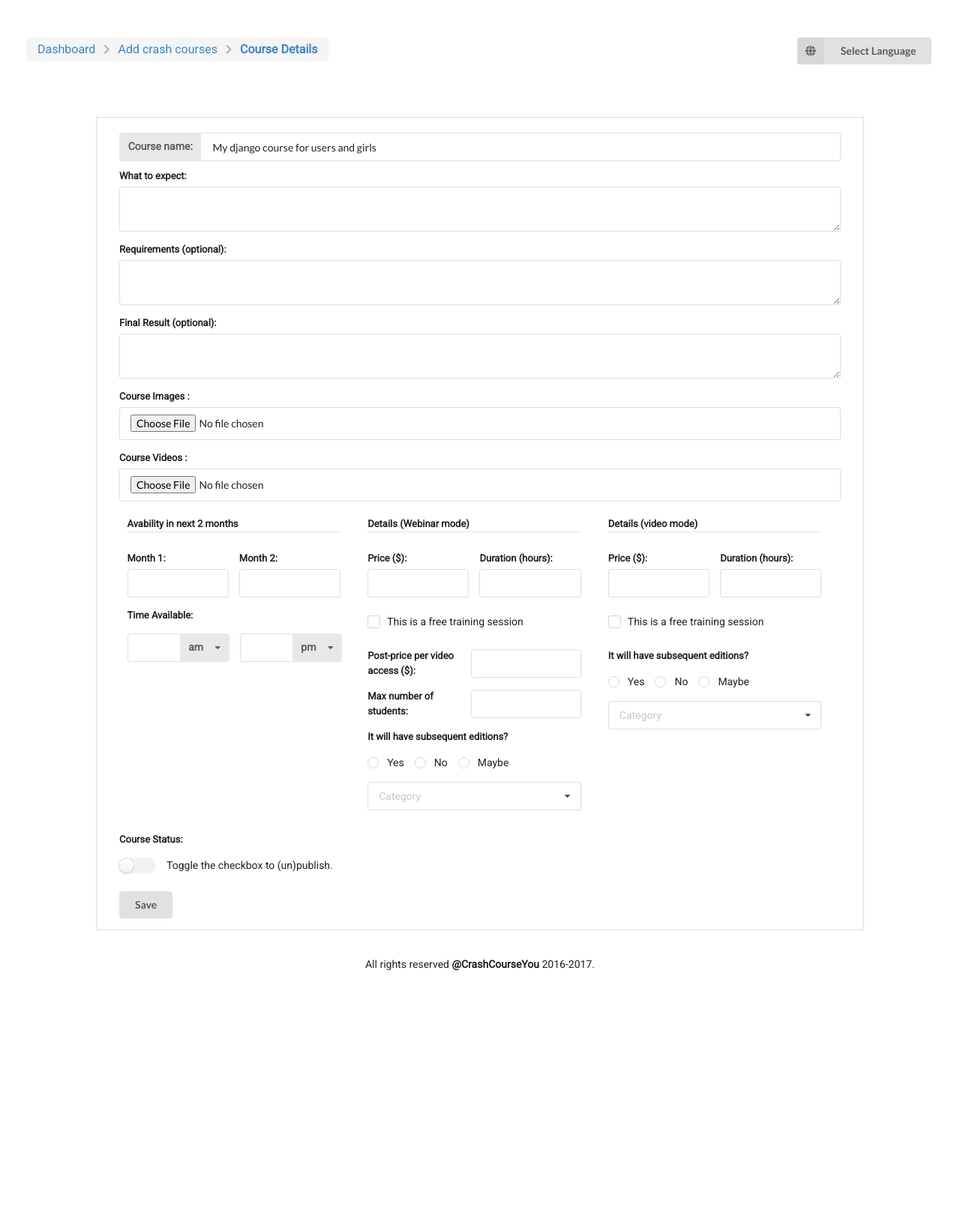
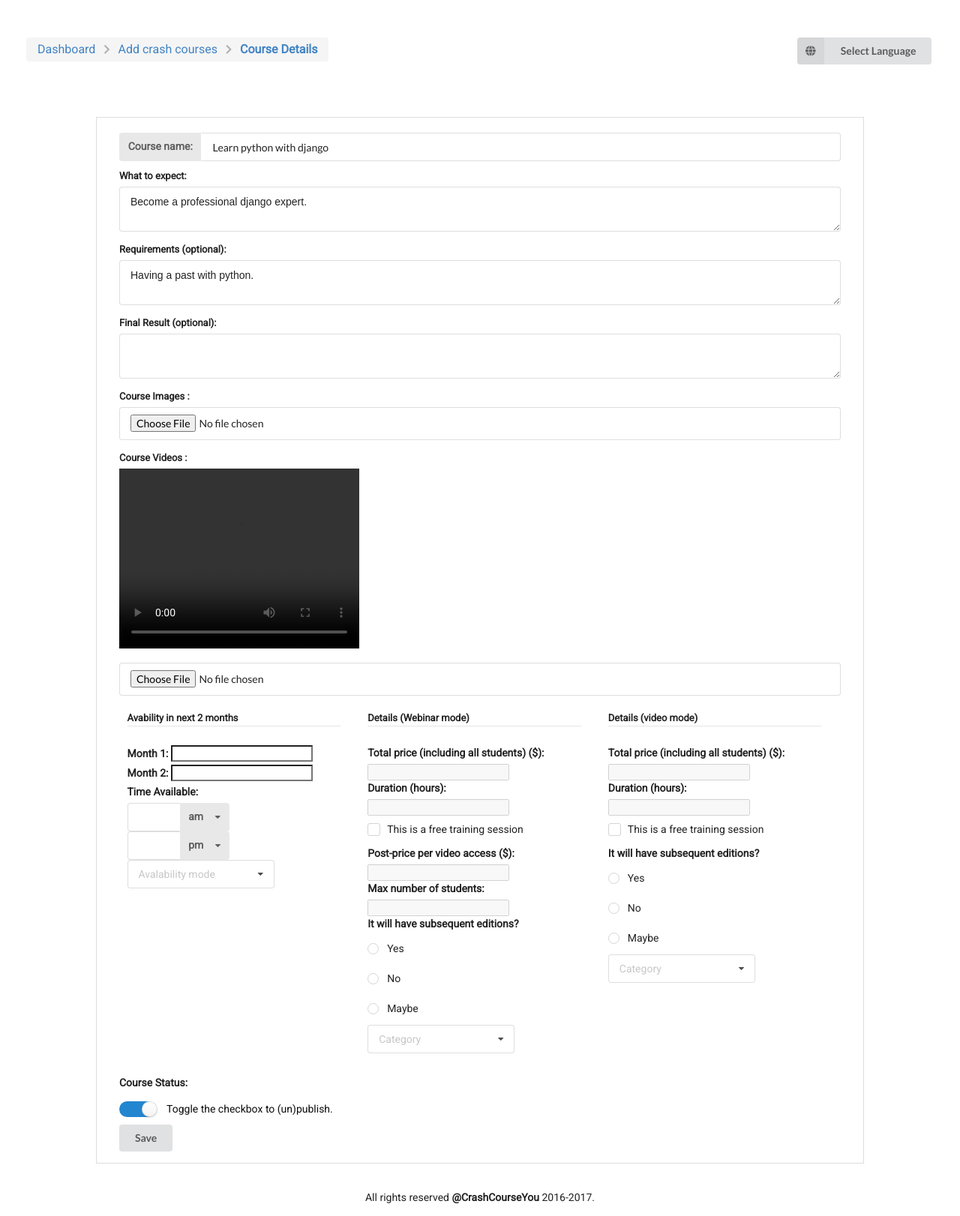
Before and after one commit to MontaGhanmy/ccy-django, a Django app: template createcourse/templates/createcourse/coursedetails.html in a window 1280 px wide. Shown: the whole page at 75% size. Before the commit the page ends 1295 px from the top, so only its background shows below. Run offline with Django 3.2, Linux system fonts and the light colour scheme; the template is opened without the code that fills it: values that come from a table or form of the project are taken from there, others are empty; data comes from the database, SQL or seed files in the repository; some libraries are stand-ins or nearby versions; grey boxes are pictures that could not be loaded.

Commit message:
Removed user type and new stuff

```diff
--- a/createcourse/models.py
+++ b/createcourse/models.py
@@ -1,4 +1,13 @@
 from django.db import models
+
+
+class Images(models.Model):
+	parent_course  = models.CharField(max_length=50)
+	image = models.FileField()
+
+class Videos(models.Model):
+	parent_course  = models.CharField(max_length=50)
+	video = models.FileField()
 
 class Course(models.Model):
 	course_author = models.CharField(max_length=50)
@@ -7,6 +16,8 @@
 	course_expect_desc = models.CharField(max_length=500, null=True, blank=True)
 	course_req_desc = models.CharField(max_length=500, null=True, blank=True)
 	course_result_desc = models.CharField(max_length=500, null=True, blank=True)
+	videos = models.ManyToManyField(Videos)
+
 	# Avability in next 2 months
 	avability_start_date = models.CharField(max_length=500, null=True, blank=True)
 	avability_end_date = models.CharField(max_length=500, null=True, blank=True)
@@ -30,11 +41,3 @@
 	video_is_free = models.CharField(max_length=5, null=True, blank=True)
 	video_subsequent_ed = models.CharField(max_length=5, null=True, blank=True)
 	video_category = models.CharField(max_length=50, null=True, blank=True)
-
-class Images(models.Model):
-	parent_course  = models.CharField(max_length=50)
-	image = models.FileField()
-
-class Videos(models.Model):
-	parent_course  = models.CharField(max_length=50)
-	video = models.FileField()
--- a/createcourse/templates/createcourse/coursedetails.html
+++ b/createcourse/templates/createcourse/coursedetails.html
@@ -157,19 +157,26 @@
 													</div>
 												</div>
 											</div>
+											<div class="field">
+												<select class="ui dropdown" id="avmodeselect">
+													<option value="">Avalability mode</option>
+													<option value="webinarmode">Webinar mode</option>
+													<option value="videomode">Video mode</option>
+												</select>
+											</div>
 										</fieldset>
 									</div>
 									<div class="col-md-4">
-										<fieldset>
+										<fieldset class="fieldmode webinarmode">
 											<legend>Details  (Webinar mode)</legend>
 											<div class="two fields">
 												<div class="field">
-													<label>Price ($):</label>
-													<input type="number" name="wprice" min="10" max="75" value="{% if course.webinar_price %}{{ course.webinar_price }}{% endif %}">
+													<label>Total price (including all students) ($):</label>
+													<input type="number" name="wprice" min="10" value="{% if course.webinar_price %}{{ course.webinar_price }}{% endif %}">
 												</div>
 												<div class="field">
 													<label>Duration (hours):</label>
-													<input type="number" name="wduration" min="1" max="5" value="{% if course.webinar_duration %}{{ course.webinar_duration }}{% endif %}">
+													<input type="number" name="wduration" min="1" value="{% if course.webinar_duration %}{{ course.webinar_duration }}{% endif %}">
 												</div>
 											</div>
 											<div class="field">
@@ -180,11 +187,11 @@
 											</div>
 											<div class="inline fields">
 												<label class="sixteen wide field">Post-price per video access ($):</label>
-												<input type="number" name="wppa" min="10" max="75" value="{% if course.webinar_price_per_access %}{{ course.webinar_price_per_access }}{% endif %}">
+												<input type="number" name="wppa" min="10" value="{% if course.webinar_price_per_access %}{{ course.webinar_price_per_access }}{% endif %}">
 											</div>
 											<div class="inline fields">
 												<label class="sixteen wide field">Max number of students:</label>
-												<input type="number" name="wmaxnum" min="10" max="75" value="{% if course.webinar_max_num %}{{ course.webinar_max_num }}{% endif %}">
+												<input type="number" name="wmaxnum" min="10" value="{% if course.webinar_max_num %}{{ course.webinar_max_num }}{% endif %}">
 											</div>
 											<div class="field">
 												<label>It will have subsequent editions?</label>
@@ -228,16 +235,16 @@
 										</fieldset>
 									</div>
 									<div class="col-md-4">
-										<fieldset>
+										<fieldset class="fieldmode videomode">
 											<legend>Details  (video mode)</legend>
 											<div class="two fields">
 												<div class="field">
-													<label>Price ($):</label>
-													<input type="number" name="vprice" min="10" max="75" value="{% if course.video_price %}{{ course.video_price }}{% endif %}">
+													<label>Total price (including all students) ($):</label>
+													<input type="number" name="vprice" min="10" value="{% if course.video_price %}{{ course.video_price }}{% endif %}">
 												</div>
 												<div class="field">
 													<label>Duration (hours):</label>
-													<input type="number" name="vduration" min="1" max="5" value="{% if course.video_duration %}{{ course.video_duration }}{% endif %}">
+													<input type="number" name="vduration" min="1" value="{% if course.video_duration %}{{ course.video_duration }}{% endif %}">
 												</div>
 											</div>
 											<div class="field">
@@ -342,7 +349,21 @@
 			    $( ".datepicker" ).datepicker();
 			  } );
 			$(document).ready(function(){
+				$('.fieldmode').attr('disabled','');
+				$(".fieldmode").children().addClass("disabled");
 				$(".datepicker").multiDatesPicker();
+				$("#avmodeselect").change(function(){
+					$('.fieldmode').attr('disabled','');
+					$(".fieldmode").children().addClass("disabled");
+					if ($(this).val() == "videomode") {
+						$('.videomode').removeAttr('disabled');
+						$(".videomode").children().removeClass("disabled");
+					}
+					if ($(this).val() == "webinarmode") {
+						$('.webinarmode').removeAttr('disabled');
+						$(".webinarmode").children().removeClass("disabled");
+					}
+				});
 			});
 		</script>
 	</body>
--- a/members/forms.py
+++ b/members/forms.py
@@ -3,7 +3,6 @@
 
 class UserForm(forms.ModelForm):
     password = forms.CharField(widget=forms.PasswordInput)
-    usertype = forms.CharField(max_length=30)
     class Meta:
         model = User
-        fields = ['username','email','password','usertype']
+        fields = ['username','email','password']
--- a/members/models.py
+++ b/members/models.py
@@ -4,7 +4,6 @@
 
 class UserProfile(models.Model):
     user = models.OneToOneField(User)
-    user_type = models.TextField()
     user_successrate = models.TextField()
     user_desc = models.TextField(default="my description")
     user_tags = models.TextField(default="ccy, ")
--- a/members/templates/members/dashboard.html
+++ b/members/templates/members/dashboard.html
@@ -171,7 +171,7 @@
 										</button>
 										<button class="ui button">
 											<i class="play icon"></i>
-											Part 2
+											Play video
 										</button>
 									</div>
 								</div>
```
Also changed, not shown: members/templates/members/index.html (+0 -20 lines), members/views.py (+2 -5 lines), createcourse/migrations/0012_course_videos.py (added), db.sqlite3, members/migrations/0011_remove_userprofile_user_type.py (added).
